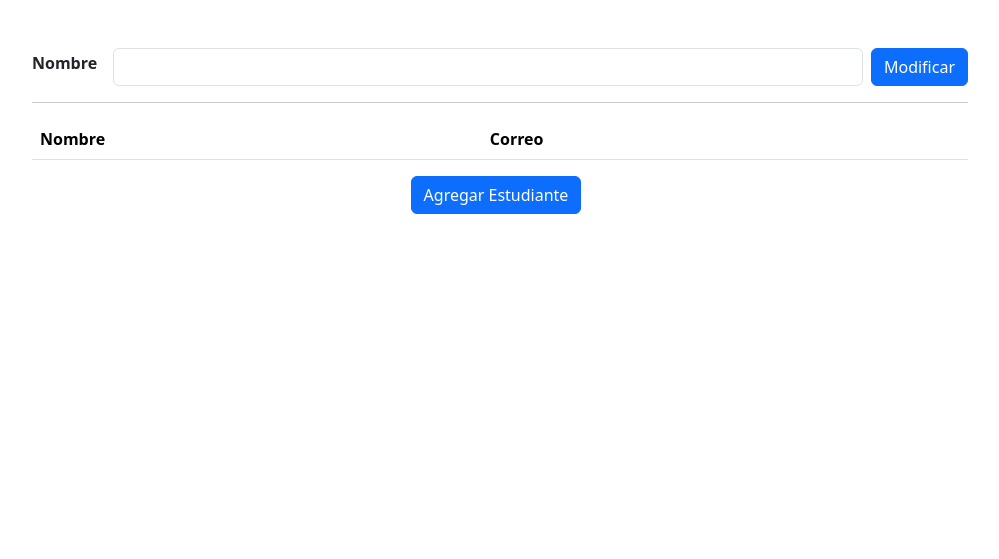
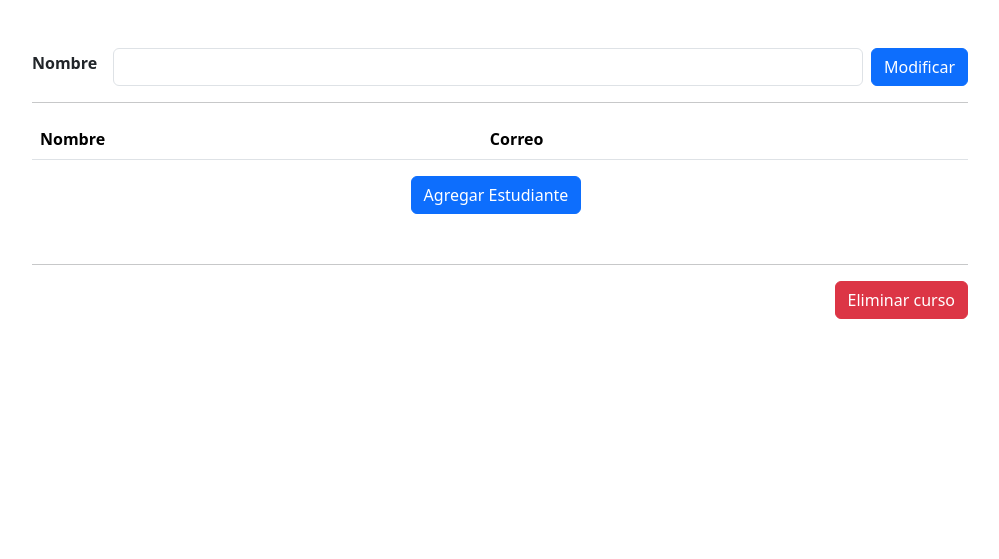
Before and after one commit to gllrmoliva/PostCPRweb, a Flask app: template templates/tutor/editcourse.html in a window 1280 px wide. Shown: the part 56-615 px from the top of the page, without its empty margins (140-1139 px from the left). Run offline with Flask 3, Linux system fonts and the light colour scheme; the template is opened without the code that fills it, so the values that code supplies are empty.

Commit message:
botones de eliminación

```diff
--- a/templates/tutor/editcourse.html
+++ b/templates/tutor/editcourse.html
@@ -79,6 +79,12 @@
         data-bs-target="#createhomeworkModal">Agregar Estudiante</button>
 </div>
 
-
+<div class="text-end" style="margin-top: 50px;">
+    <hr>
+    <form action="{{ url_for('tutor.editcourse_post', course_id=course.id) }}" method="post">
+        <button type="submit" class="btn btn-danger">Eliminar curso</button>
+        <input type="hidden" name="form_type" value="delete_course">
+    </form>
+</div>
 
 {% endblock %}
--- a/templates/tutor/home.html
+++ b/templates/tutor/home.html
@@ -48,7 +48,7 @@
             <div class="card-body">
                 <h5 class="card-title fw-bold mb-4">{{course.name}}</h5>
                 <a href="{{url_for('tutor.course', course_id = course.id)}}" class="btn btn-primary mb-1">Ingresar</a>
-                <a href="{{url_for('tutor.editcourse', course_id = course.id)}}" class="btn btn-warning">Editar</a>
+                <a href="{{url_for('tutor.editcourse', course_id = course.id)}}" class="btn btn-warning mb-1">Editar</a>
 
             </div>
         </div>
--- a/templates/tutor/tasktutor_edit.html
+++ b/templates/tutor/tasktutor_edit.html
@@ -6,8 +6,12 @@
 
 {% block content %}
 
-<div>
+<div class="d-flex justify-content-between align-items-center mb-1">
     <h3 class="fw-bold">Editar tarea</h3>
+    <form action="{{url_for('tutor.edit_task_post', task_id = task.id)}}" method="post">
+        <button type="submit" name="delete_task" class="btn btn-danger">Eliminar Tarea</button>
+
+    </form>
 </div>
 
 <hr>
```
Also changed, not shown: app/tutor/views.py (+10 -0 lines).
